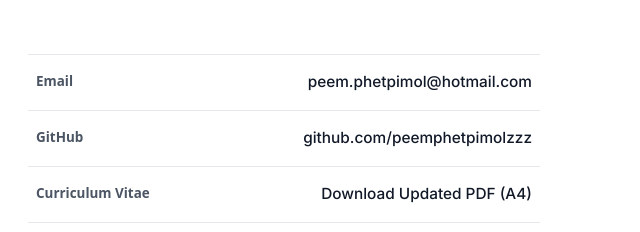
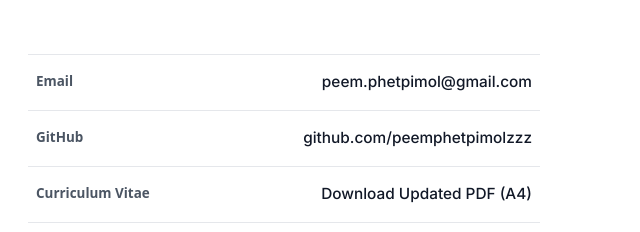
Before and after one commit to peemphetpimolzzz/peemphetpimolzzz.github.io, a website: page src/index.html in a window 1280 px wide. Shown: the part 5701-5933 px from the top of the page, 640-1280 px from the left. Drawn offline with Linux system fonts and the light colour scheme; files whose address does not match are found by name; a web font is replaced by a local one.

Commit message:
Update contact email and CV PDF to gmail

```diff
--- a/src/index.html
+++ b/src/index.html
@@ -550,9 +550,9 @@
         </div>
 
         <div class="contact-links">
-          <a class="contact-row" href="mailto:peem.phetpimol@hotmail.com">
+          <a class="contact-row" href="mailto:peem.phetpimol@gmail.com">
             <span class="contact-k" data-i18n="contact.emailLabel">Email</span>
-            <span class="contact-v">peem.phetpimol@hotmail.com</span>
+            <span class="contact-v">peem.phetpimol@gmail.com</span>
           </a>
           <a class="contact-row" href="https://github.com/peemphetpimolzzz" target="_blank" rel="noopener noreferrer">
             <span class="contact-k">GitHub</span>
```
Also changed, not shown: 1 other file.
